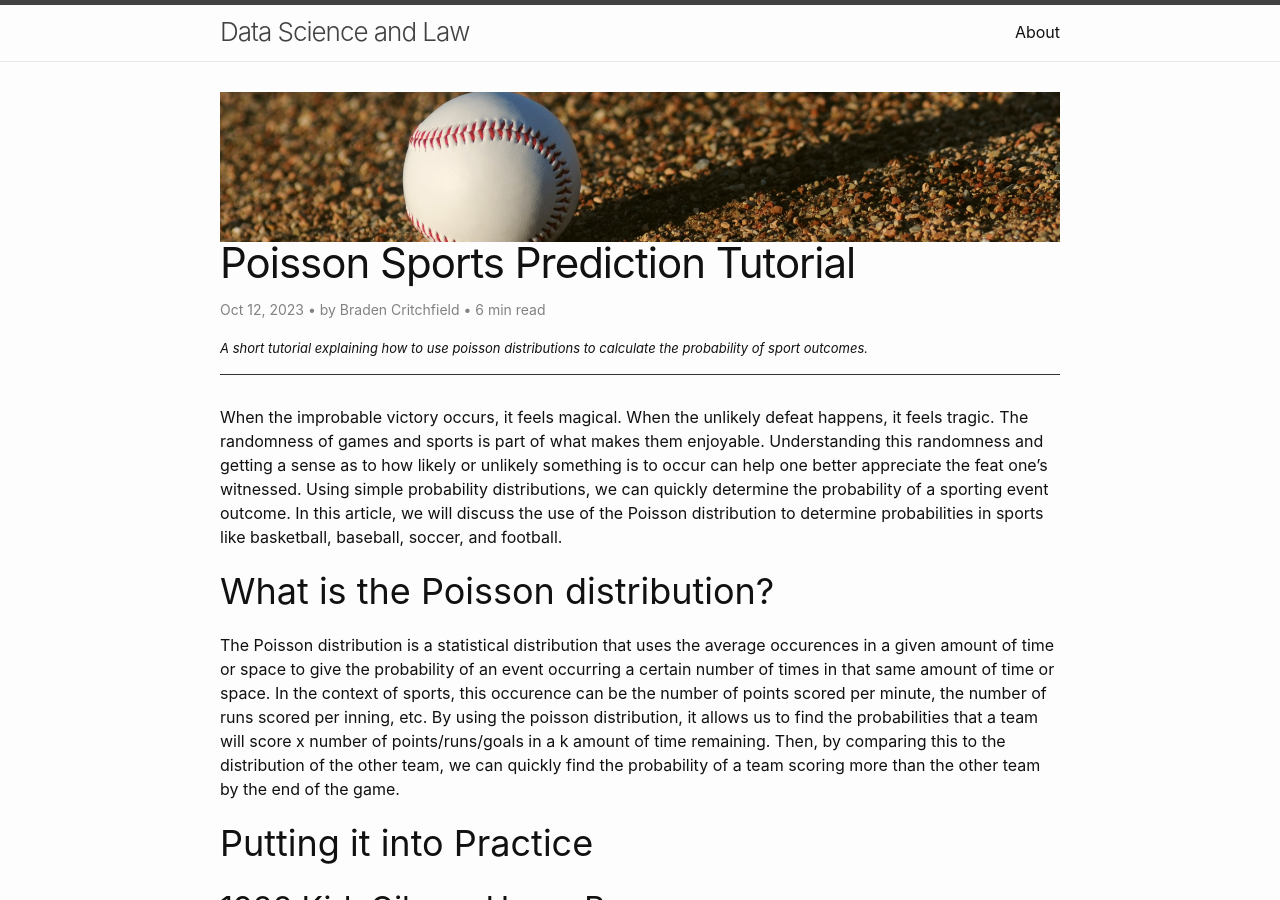
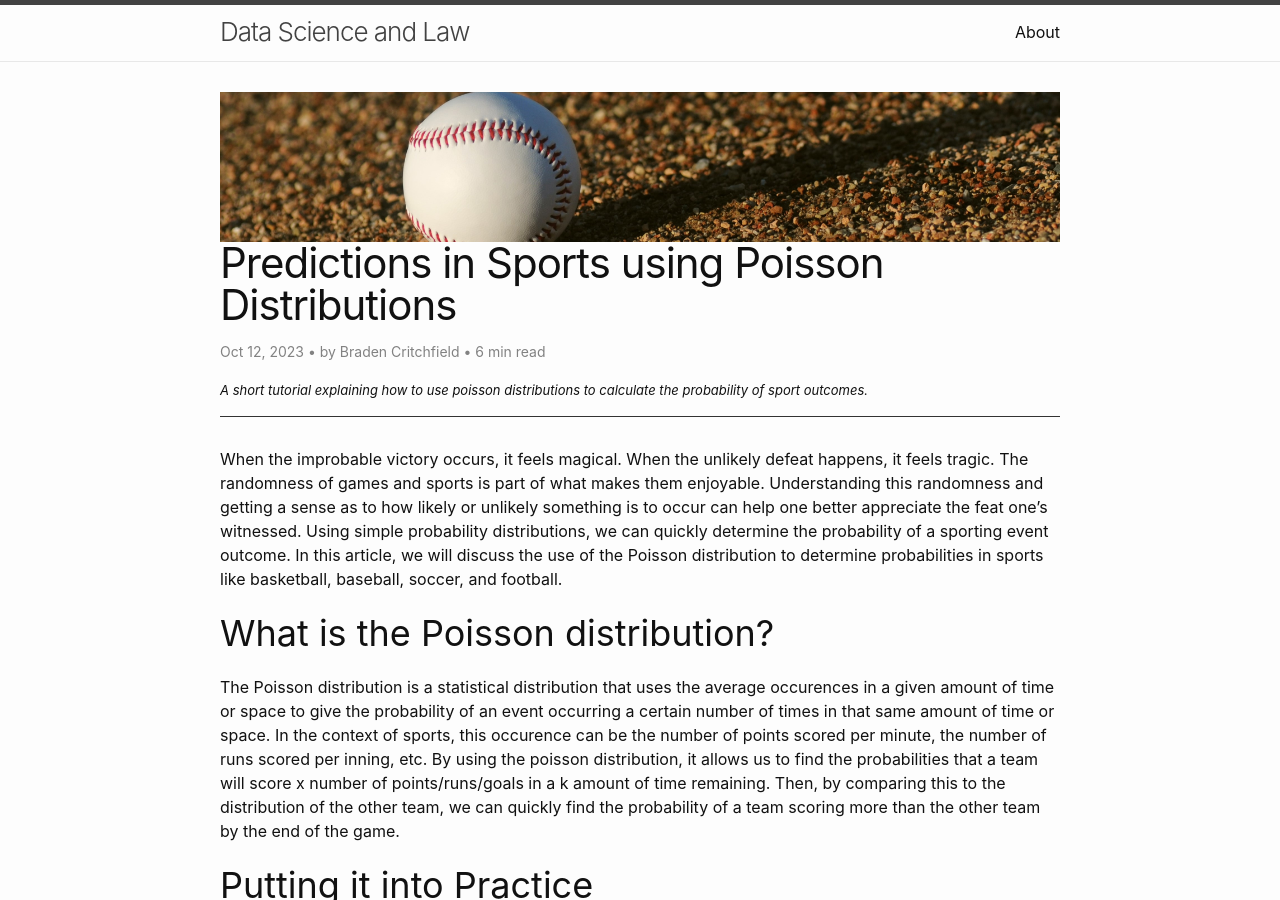
Before and after one commit to bradenmcritchfield/bradenmcritchfield.github.io, a Jekyll site: the page built from _posts/2023-10-12-Poisson-Sports-Prediction-Tutorial.md, in a window 1280 px wide and 900 px high. Built offline with Jekyll 4.4.1, drawn with Linux system fonts in a browser that asks for light colours; comment, search, counter and statistics services are not loaded.

Commit message:
Update title

```diff
--- a/_posts/2023-10-12-Poisson-Sports-Prediction-Tutorial.md
+++ b/_posts/2023-10-12-Poisson-Sports-Prediction-Tutorial.md
@@ -1,6 +1,6 @@
 ---
 layout: post
-title:  "Poisson Sports Prediction Tutorial"
+title:  "Predictions in Sports using Poisson Distributions"
 author: Braden Critchfield
 description: A short tutorial explaining how to use poisson distributions to calculate the probability of sport outcomes.
 image: /assets/images/baseball2.jpg
```
